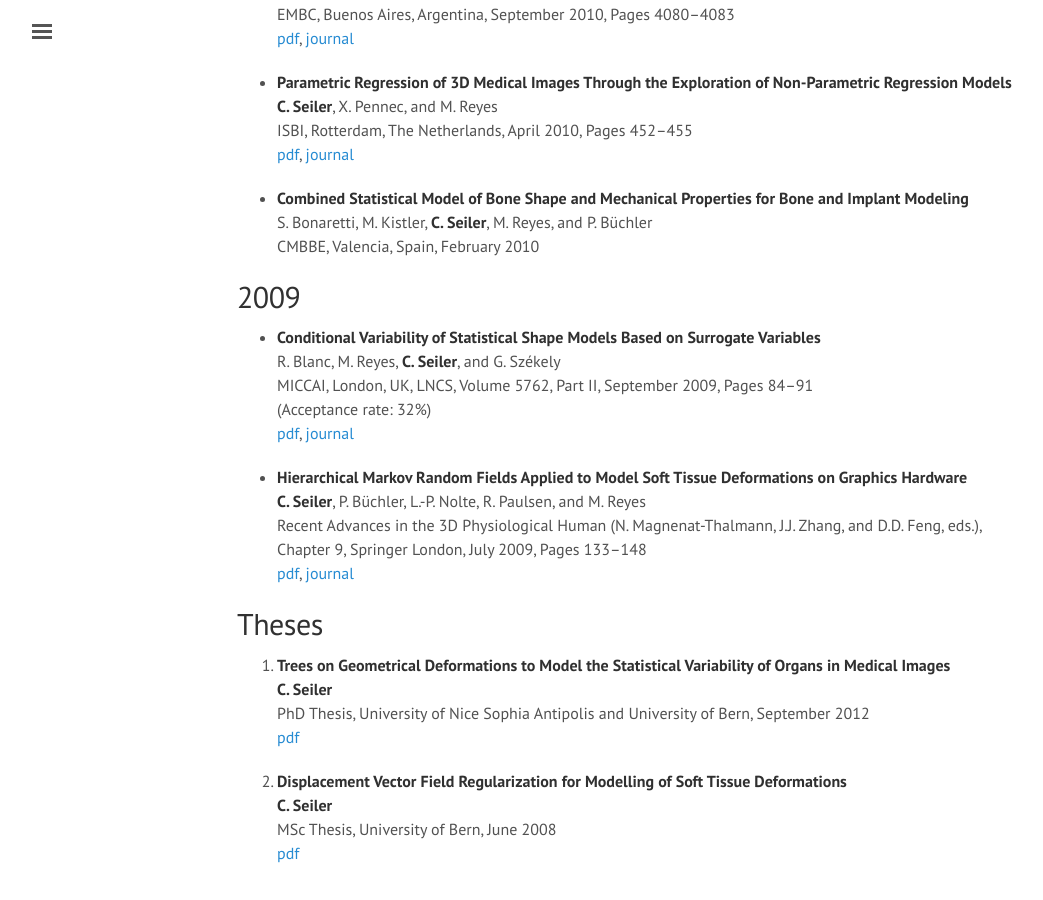
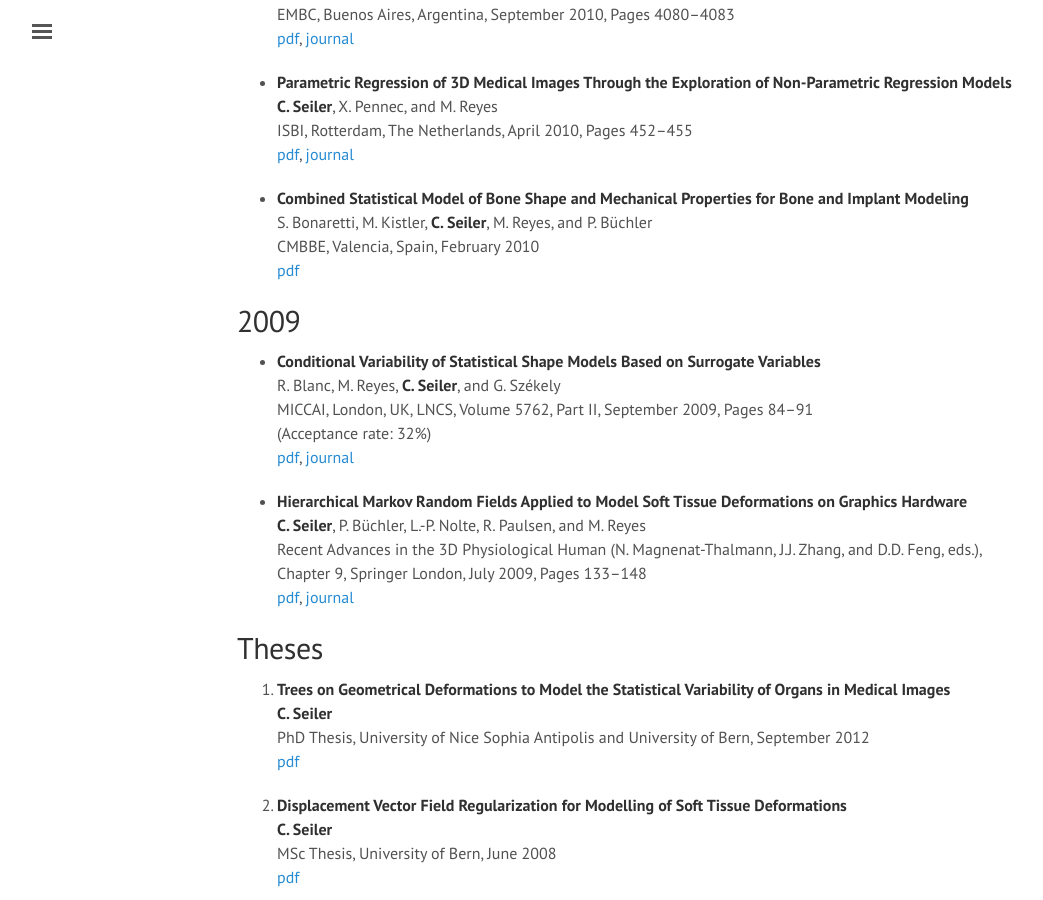
Before and after one commit to ChristofSeiler/ChristofSeiler.github.io, a Jekyll site: the page built from publications.md, in a window 1280 px wide and 900 px high, scrolled down 4837 px. Shown: the whole window, without its empty margins (3-1046 px from the left). Built offline with Jekyll 4.4.1, drawn with Linux system fonts in a browser that asks for light colours.

Commit message:
added missing pdf

```diff
--- a/publications.md
+++ b/publications.md
@@ -197,7 +197,8 @@ ISBI, Rotterdam, The Netherlands, April 2010, Pages 452&ndash;455 <br>
 
 * **Combined Statistical Model of Bone Shape and Mechanical Properties for Bone and Implant Modeling** <br>
 S. Bonaretti, M. Kistler, **C. Seiler**, M. Reyes, and P. B&uuml;chler <br>
-CMBBE, Valencia, Spain, February 2010
+CMBBE, Valencia, Spain, February 2010 <br>
+[pdf](https://sbonaretti.github.io/_attachments/2010_CBMME_paper.pdf)
 
 ## 2009
 
```
